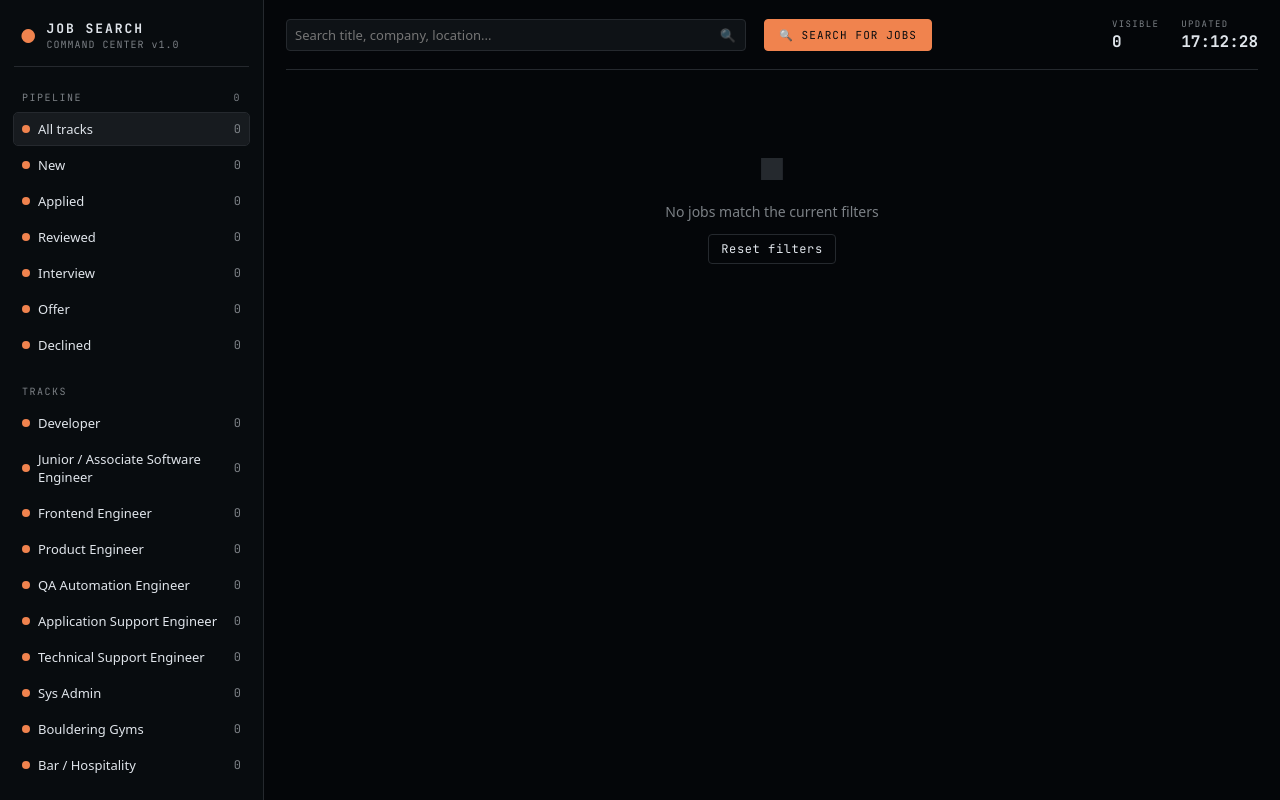
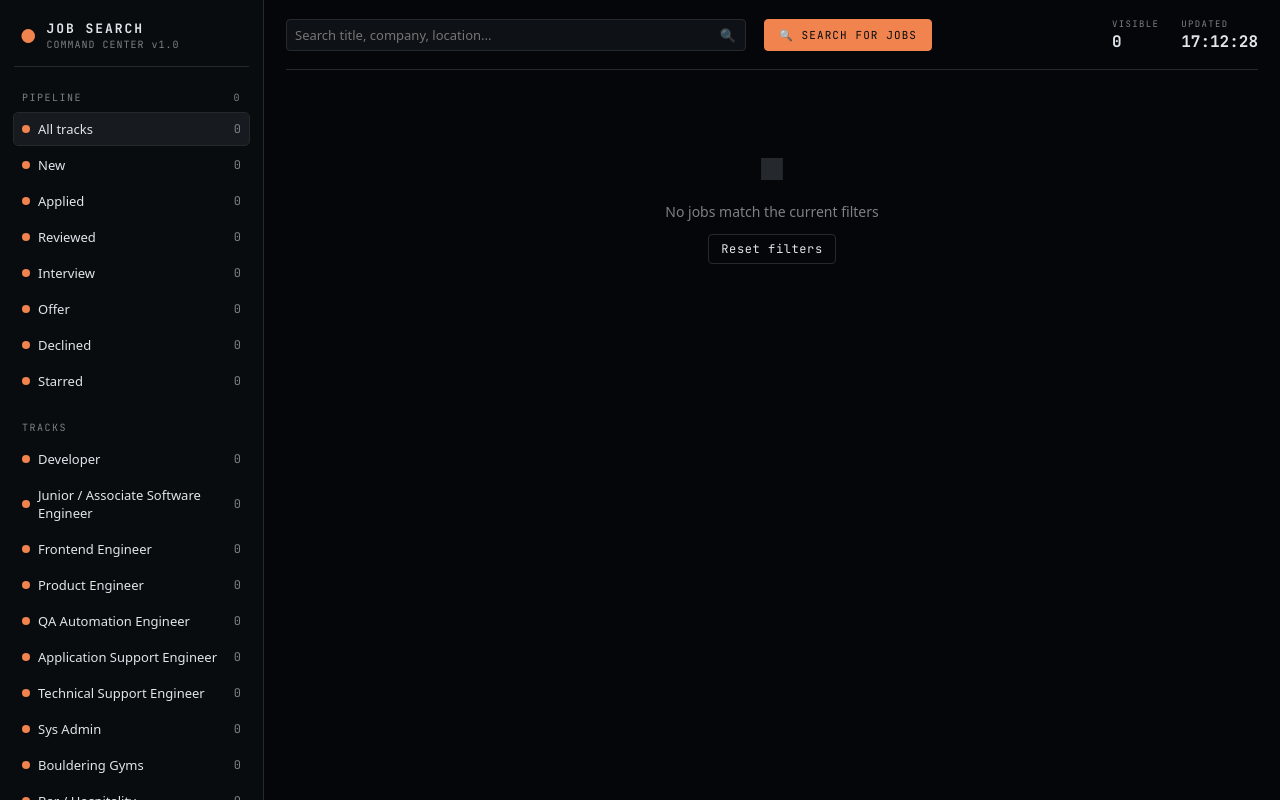
Before and after one commit to joshuabarua/job-dashboard, a FastAPI app: page / in a window 1280 px wide. Run offline with FastAPI, Linux system fonts and the light colour scheme; data that the repository does not hold is empty; some libraries are stand-ins or nearby versions.

Commit message:
feat: add Starred status and star button

```diff
--- a/app/templates/index.html
+++ b/app/templates/index.html
@@ -123,6 +123,7 @@
                 <option :value="s" x-text="s"></option>
               </template>
             </select>
+            <button class="ghost small" @click="markStarred(job)">&#9733;</button>
             <button class="ghost small" @click="markApplied(job)">applied</button>
             <button class="ghost small" @click="removeJob(job)">remove</button>
           </div>
@@ -273,7 +274,7 @@ function cmd() {
     },
 
     statusKey(s) {
-      return "new applied reviewed interview offer declined".split(" ")
+      return "new applied reviewed interview offer declined starred".split(" ")
         .indexOf((s || "New").toLowerCase());
     },
 
@@ -292,6 +293,10 @@ function cmd() {
     async markApplied(job) {
       job.status = "Applied";
       await this.setStatus(job, "Applied");
+    },
+    async markStarred(job) {
+      job.status = "Starred";
+      await this.setStatus(job, "Starred");
     },
 
     async removeJob(job) {
--- a/app/tracker.py
+++ b/app/tracker.py
@@ -19,7 +19,7 @@ BASE_DIR = Path(__file__).resolve().parent
 CSV_FILE = Path(os.environ.get("JOBS_TRACKER_CSV", r"C:\Users\Josh\job-dashboard\jobs_tracker.csv"))
 OVERRIDES_FILE = BASE_DIR / "overrides.json"
 
-WORKFLOW = ["New", "Applied", "Reviewed", "Interview", "Offer", "Declined"]
+WORKFLOW = ["New", "Applied", "Reviewed", "Interview", "Offer", "Declined", "Starred"]
 
 TRACKS = [
     "Developer",
```
